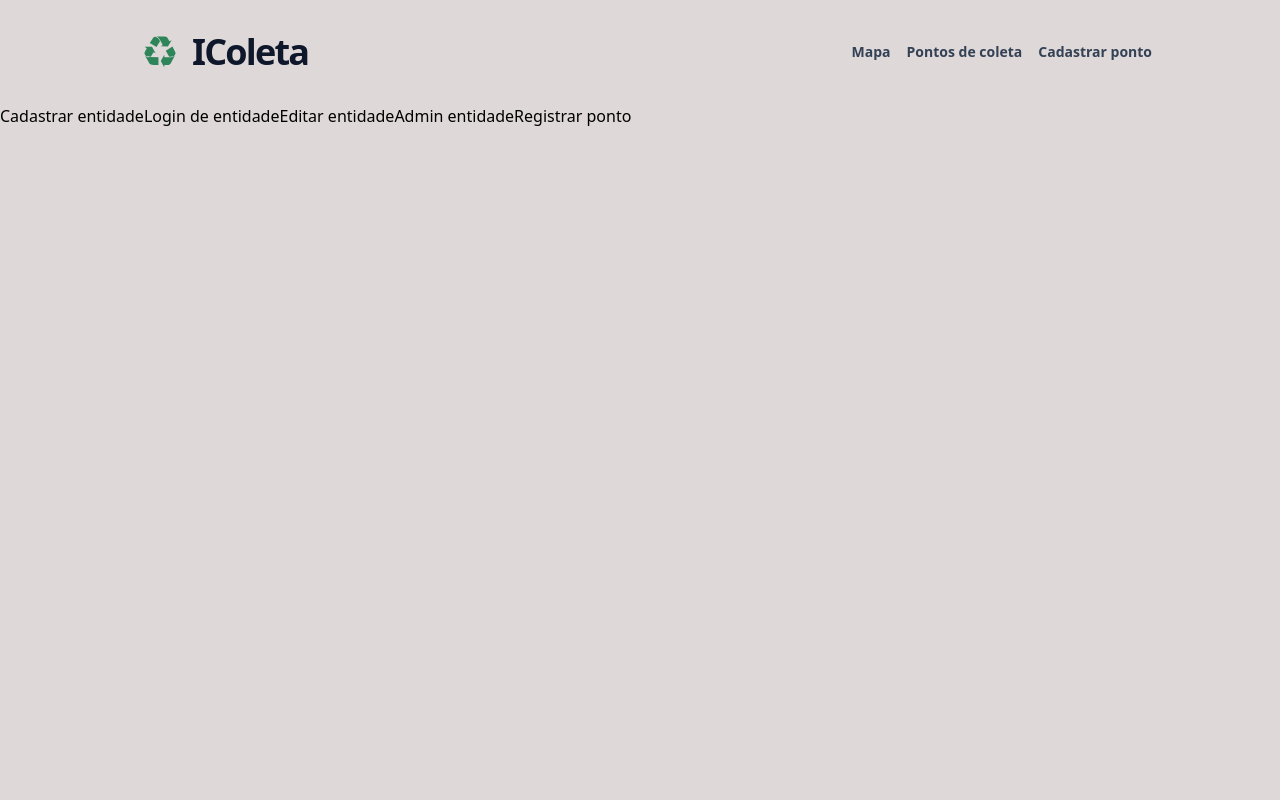
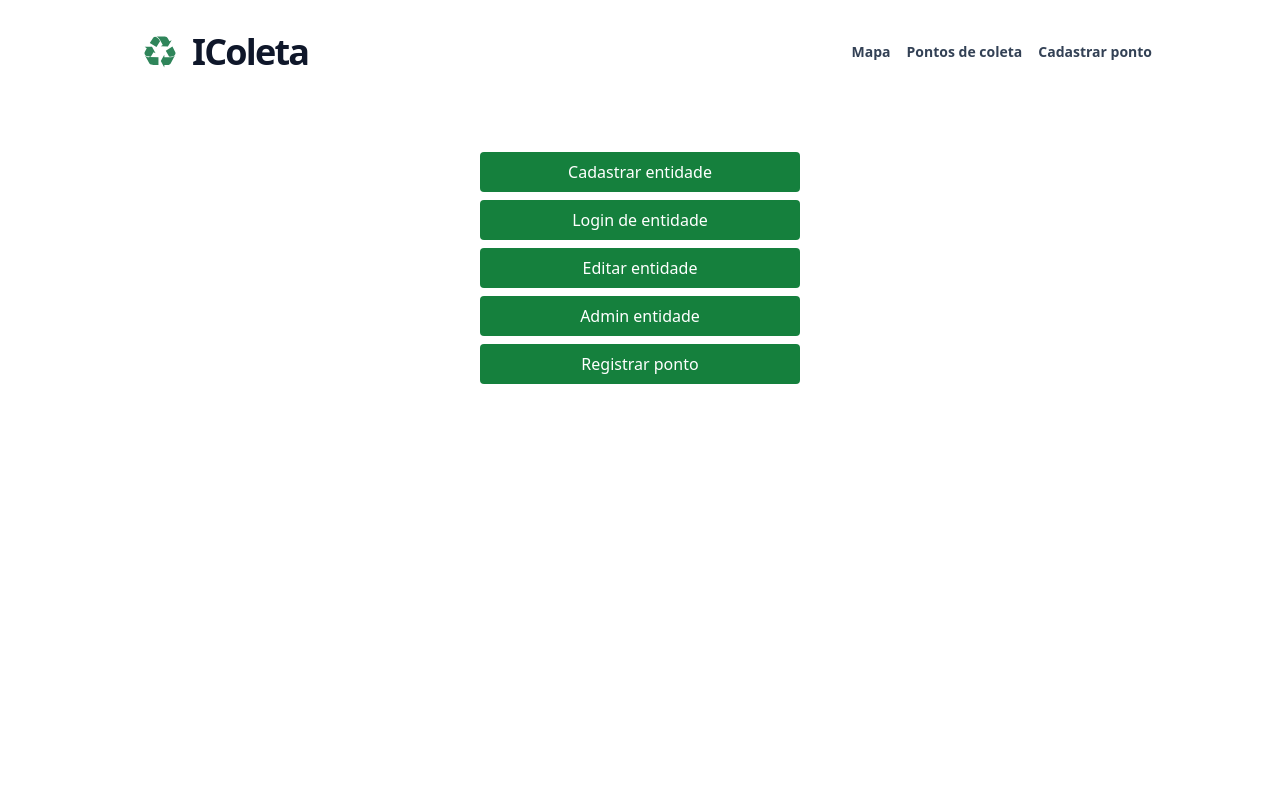
Before and after one commit to icoleta/icoleta-front, a React (Create React App) app: page /entidade in a window 1280 px wide. Shown: the top 800 px of the page. Built offline with nearby package versions, Linux system fonts and the light colour scheme.

Commit message:
styles: buttons

```diff
--- a/src/pages/CadastroEntidade/style.css
+++ b/src/pages/CadastroEntidade/style.css
@@ -1,8 +1,8 @@
-html{
-  background-color: #E5E5E5;
+.container-cadastrar {
+  background-color: #e5e5e5;
 }
 
-body {
+.container-cadastrar {
   margin: 0;
   padding: 0;
 }
@@ -26,11 +26,11 @@ body {
   margin: 30px 0px 20px 0px;
 }
 
-label {
+.container-cadastrar label {
   font-family: Roboto;
 }
 
-input {
+.container-cadastrar input {
   border-radius: 12px;
   border: 1px gray solid;
   height: 30px;
--- a/src/pages/EditarEntidade/style.css
+++ b/src/pages/EditarEntidade/style.css
@@ -1,8 +1,8 @@
-html{
+.container-editar html {
   background-color: rgb(222, 216, 216);
 }
 
-body {
+.container-editar body {
   margin: 0;
   padding: 0;
 }
--- a/src/pages/Entity.jsx
+++ b/src/pages/Entity.jsx
@@ -3,12 +3,34 @@ import { Link } from "react-router-dom";
 
 function Entity() {
   return (
-    <div>
-      <Link to="/entidade/registro">Cadastrar entidade</Link>
-      <Link to="/entidade/login">Login de entidade</Link>
-      <Link to="/entidade/edicao">Editar entidade</Link>
-      <Link to="/entidade/admin">Admin entidade</Link>
-      <Link to="/ponto/criar">Registrar ponto</Link>
+    <div className="flex items-center justify-center">
+      <div className="flex flex-col pt-12 space-y-2">
+        <Link to="/entidade/registro">
+          <button className="bg-green-700 text-white px-4 py-2 rounded w-80">
+            Cadastrar entidade
+          </button>
+        </Link>
+        <Link to="/entidade/login">
+          <button className="bg-green-700 text-white px-4 py-2 rounded w-80">
+            Login de entidade
+          </button>
+        </Link>
+        <Link to="/entidade/edicao">
+          <button className="bg-green-700 text-white px-4 py-2 rounded w-80">
+            Editar entidade
+          </button>
+        </Link>
+        <Link to="/entidade/admin">
+          <button className="bg-green-700 text-white px-4 py-2 rounded w-80">
+            Admin entidade
+          </button>
+        </Link>
+        <Link to="/ponto/criar">
+          <button className="bg-green-700 text-white px-4 py-2 rounded w-80">
+            Registrar ponto
+          </button>
+        </Link>
+      </div>
     </div>
   );
 }
--- a/src/pages/LoginEntidade/style.css
+++ b/src/pages/LoginEntidade/style.css
@@ -1,8 +1,8 @@
-html{
+.container-login html {
   background-color: rgb(222, 216, 216);
 }
 
-body {
+.container-login body {
   margin: 0;
   padding: 0;
 }
@@ -68,7 +68,6 @@ body {
   font-size: 20px;
   color: rgb(19, 93, 149);
   text-align: center;
-
 }
 
 .background {
```
